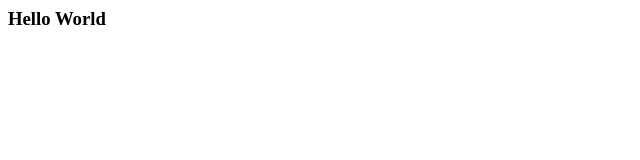
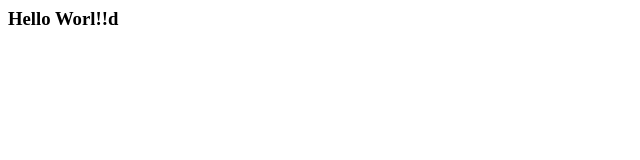
Before and after one commit to navaid7890/jenkins-practice, a plain HTML site: page index.html in a window 1280 px wide. Shown: the full height of the page, 0-640 px from the left. Drawn offline with Linux system fonts and the light colour scheme.

Commit message:
1st change

```diff
--- a/index.html
+++ b/index.html
@@ -1 +1 @@
-<h3>Hello World<h3>
+<h3>Hello Worl!!d<h3>
```
